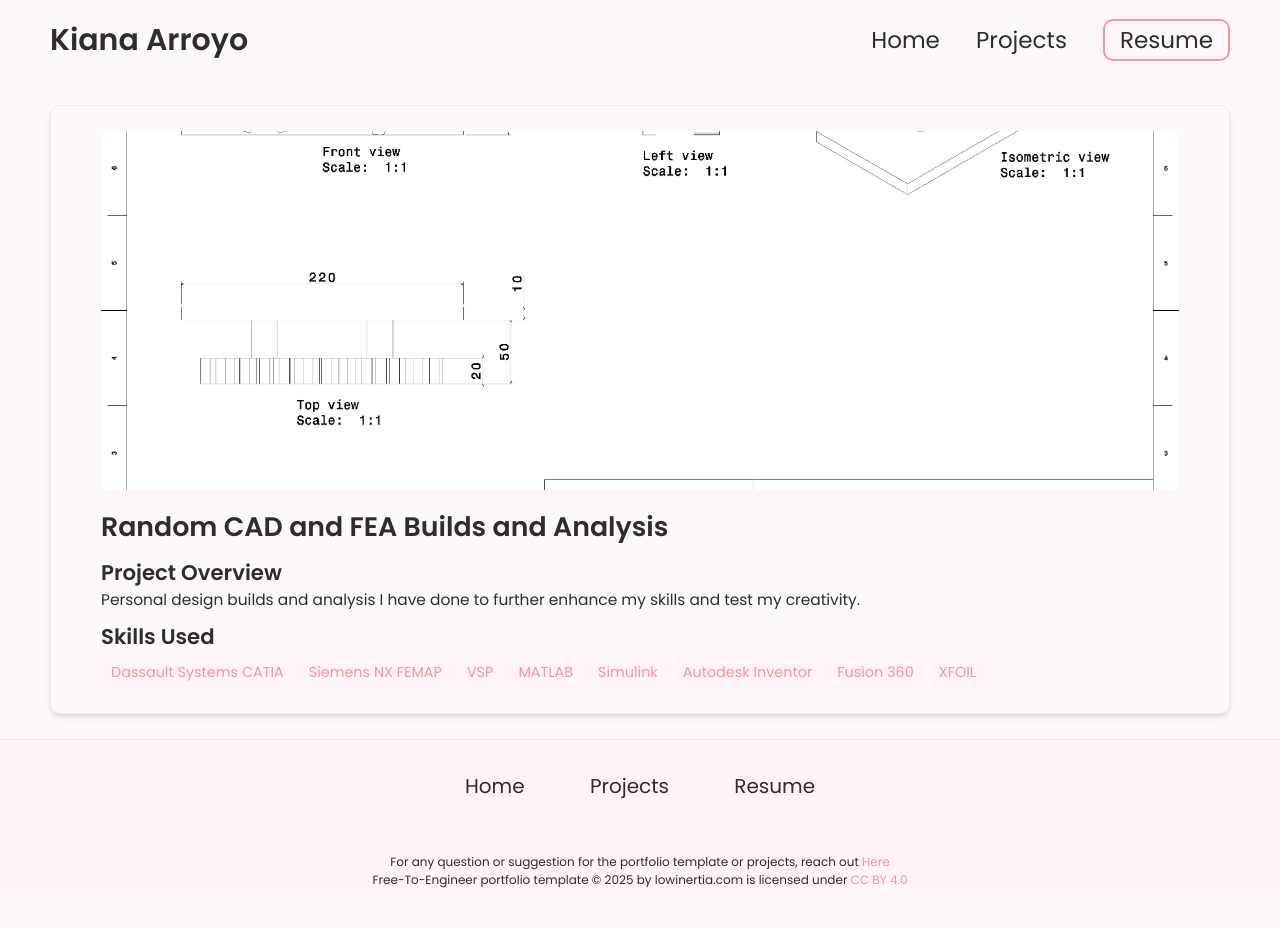
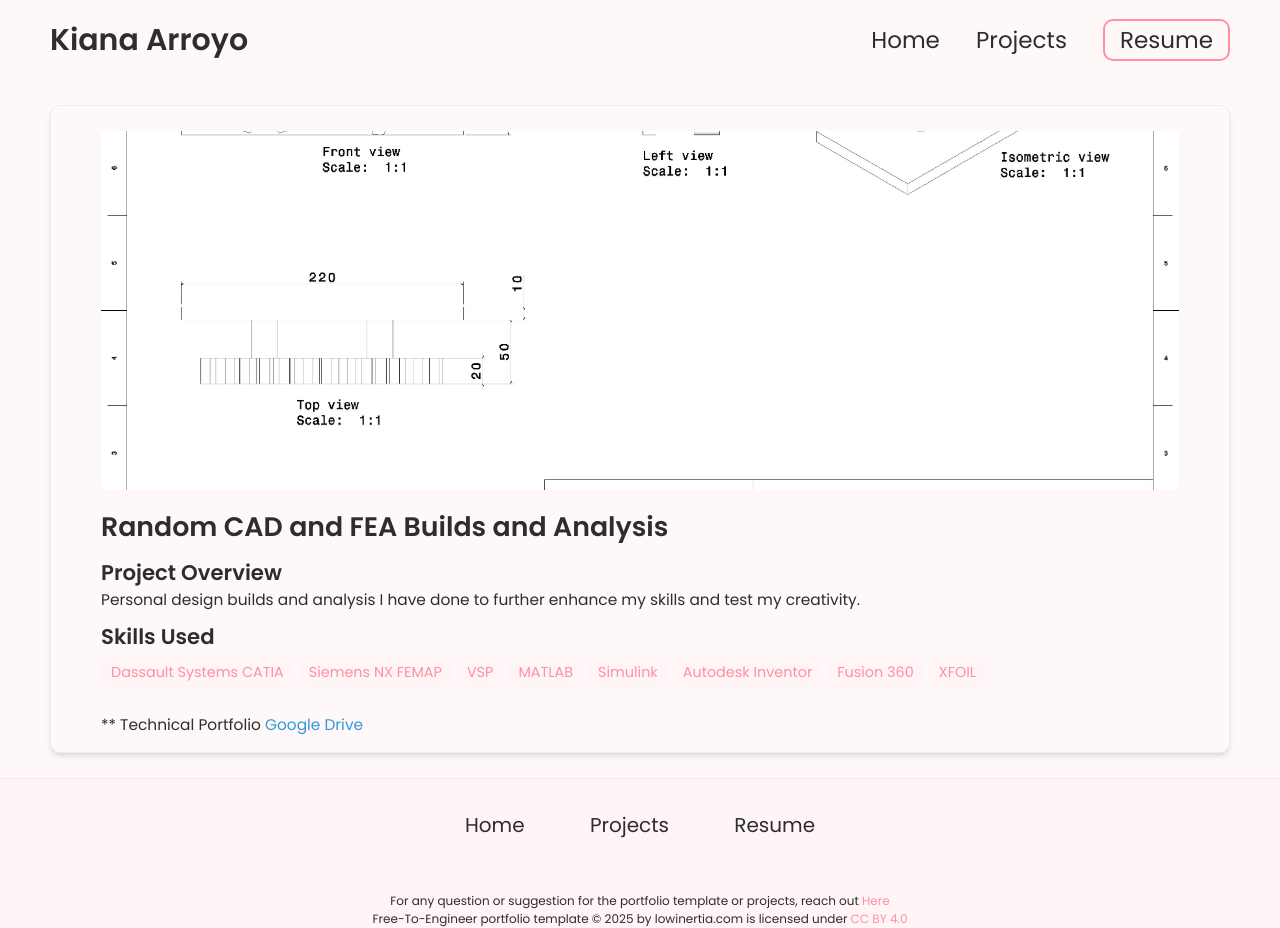
Before and after one commit to oirroyo/oirroyo.github.io, a Jekyll site: the page built from _projects/CAD-FEA/index.md, in a window 1280 px wide. Built offline with Jekyll 4.4.1, drawn with Linux system fonts in a browser that asks for light colours; before the commit the page ends 900 px from its top, so only the background shows below that.

Commit message:
Update index.md

```diff
--- a/_projects/CAD-FEA/index.md
+++ b/_projects/CAD-FEA/index.md
@@ -13,3 +13,5 @@ skills:
 - XFOIL
 main-image: /2-Gear Drawing.jpg
 ---
+** Technical Portfolio
+[Google Drive](https://drive.google.com/drive/folders/1kb9l6zuHp7MsksU8_7ESSOSb7mODszSn?usp=sharing)
```
